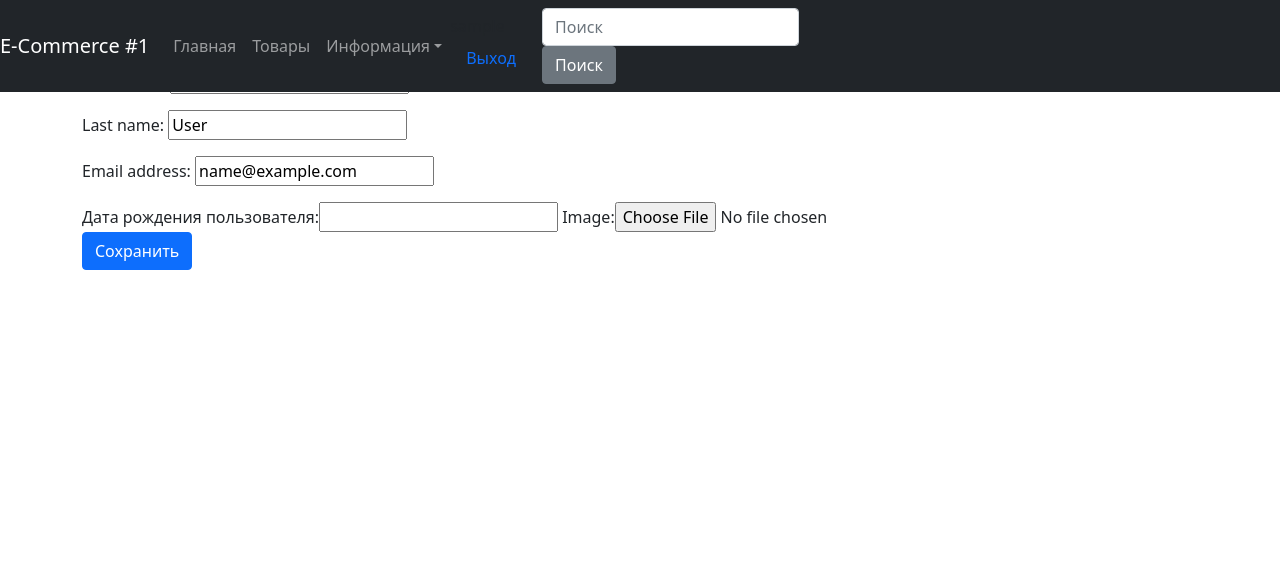
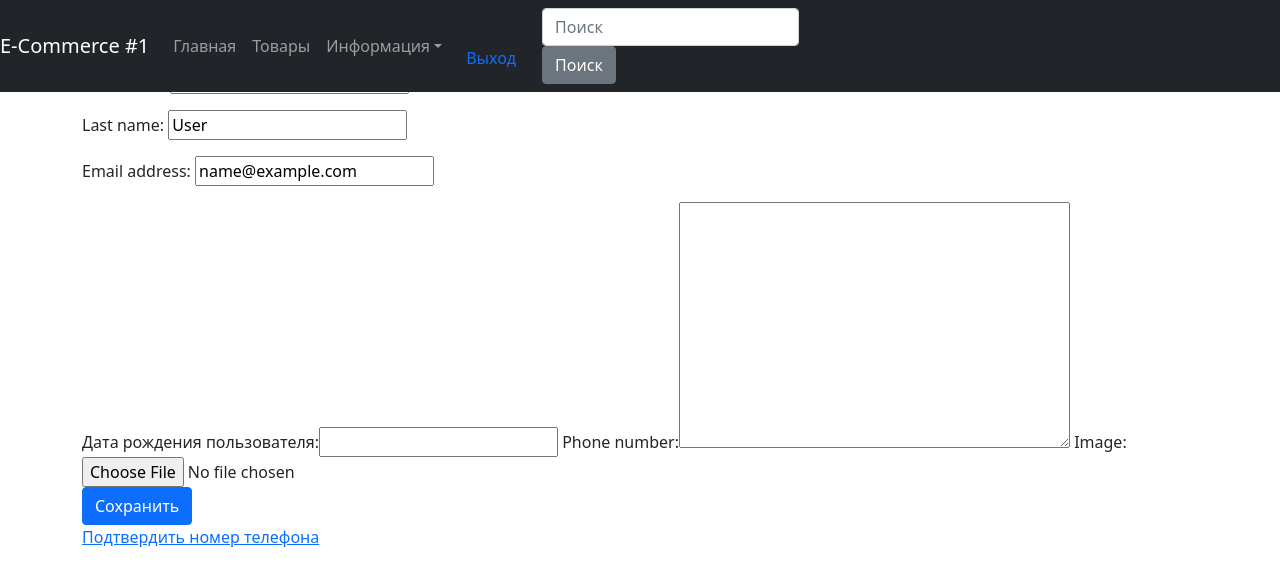
Before and after one commit to thinknetica-django-lab-02/Uzatte, a Django app: page /accounts/profile/ in a window 1280 px wide. Shown: the top 586 px of the page. Run offline with Django 3.2, Linux system fonts and the light colour scheme; the visitor is signed in with stand-in values (Sample User, id 1); parts of the project's set-up code (start-up, migrations or seed data) failed here and were passed over; some libraries are stand-ins or nearby versions.

Commit message:
created sms model, created sms notify task, created view, edited template for account

```diff
--- a/main/main/forms.py
+++ b/main/main/forms.py
@@ -27,7 +27,7 @@ class UserForm(forms.ModelForm):
         fields = ('first_name', 'last_name', 'email')
 
 
-ProfileFormSet = inlineformset_factory(User, Profile, fields='__all__',
+ProfileFormSet = inlineformset_factory(User, Profile, fields=('birth_date', 'user', 'phone_number', 'image'),
                                        extra=0, min_num=1, can_delete=False)
 
 
--- a/main/main/models.py
+++ b/main/main/models.py
@@ -13,6 +13,8 @@ from django.utils import timezone
 from django.utils.html import strip_tags
 
 from .tasks import send_mail_notification
+
+from phone_field import PhoneField
 
 
 def birth_date(value):
@@ -151,8 +153,10 @@ class Profile(models.Model):
     """
     user = models.OneToOneField(User, on_delete=models.CASCADE)
     birth_date = models.DateField('Дата рождения пользователя',
-                                  validators=[birth_date])
+                                  validators=[birth_date], blank=True)
     image = models.ImageField(upload_to='img', default='default.png')
+    phone_number = PhoneField('Номер телефона пользователя', blank=True)
+    phone_confirmed = models.PositiveIntegerField('Флаг подтверждения телефона')
 
     def __str__(self):
         """
@@ -180,3 +184,14 @@ class Profile(models.Model):
 
             mail.send_mail(subject, plain_message, from_email, [to],
                            html_message=html_message)
+
+
+class SMSlog(models.Model):
+    """
+    Class that describer sms codes and their status
+    We can have many codes on one user if he didn't response
+    on first one and request another.
+    """
+    code = models.PositiveIntegerField('Код подтверждения')
+    status = models.CharField('Статус ответа сервера', max_length=14)
+    user = models.ManyToManyField(User)
--- a/main/main/settings.py
+++ b/main/main/settings.py
@@ -45,6 +45,7 @@ INSTALLED_APPS = [
     'allauth.socialaccount',
     'allauth.socialaccount.providers.google',
     'django_celery_beat',
+    'phone_field',
 ]
 
 MIDDLEWARE = [
--- a/main/main/templates/main/user_edit.html
+++ b/main/main/templates/main/user_edit.html
@@ -2,6 +2,8 @@
 {% block title %} Профиль {% endblock %}
 {% block page_header %} Профиль {% endblock %}
 {% block page_content %}
+
+<p> {{ request.session.confirm_message }} </p>
 <form method="post">
     {% csrf_token %}
         {{ form.as_p }}
@@ -12,4 +14,7 @@
     <br>
   <button type="submit" class="btn btn-primary">Сохранить</button>
 </form>
+{% if not user.profile.phone_confirmed %}
+<a href = "/accounts/profile/phone_confirm"> Подтвердить номер телефона</a>
+{% endif %}
 {% endblock %}
--- a/main/main/urls.py
+++ b/main/main/urls.py
@@ -29,4 +29,6 @@ urlpatterns = [
     path('goods/<pk>/', views.GoodDetail.as_view(), name='good-detail'),
     path('goods/<pk>/edit', views.GoodEdit.as_view(), name='good-edit'),
     path('accounts/profile/', views.ProfileUpdate.as_view(), name='profile'),
+    path('accounts/profile/phone_confirm', views.phone_number_confirmation,
+         name='phone-confirm'),
 ] + static(settings.MEDIA_URL, document_root=settings.MEDIA_ROOT)
--- a/main/main/views.py
+++ b/main/main/views.py
@@ -2,11 +2,13 @@ from django.contrib.auth.mixins import LoginRequiredMixin
 from django.contrib.auth.mixins import PermissionRequiredMixin
 from django.contrib.auth.models import User
 from django.http.response import HttpResponseRedirect
+from django.shortcuts import redirect
 from django.shortcuts import render
 from django.views.generic import CreateView, DetailView, ListView, UpdateView
 
 from .forms import GoodForm, ProfileFormSet, UserForm
 from .models import Good
+from .tasks import send_phone_code
 
 
 def index(request):
@@ -75,7 +77,6 @@ class ProfileUpdate(LoginRequiredMixin, UpdateView):
         return context
 
     def get(self, request, *args, **kwargs):
-
         self.object = self.get_object(request)
         return self.render_to_response(self.get_context_data(request=request))
 
@@ -113,3 +114,23 @@ class GoodEdit(PermissionRequiredMixin, UpdateView):
     template_name = 'main/good_edit.html'
     success_url = '/goods/'
     permission_required = ('main.change_good', 'main.view_good')
+
+
+def phone_number_confirmation(request):
+    """
+    Function for confirmation user phone number
+    User can do it at amy moment in his profile
+    """
+    user = request.user
+    user_id = user.id
+    phone_number = str(user.profile.phone_number)
+    confirmation_flag = user.profile.phone_confirmed
+    if not confirmation_flag and phone_number:
+        send_phone_code.delay(phone_number, user_id)
+        confirm_message = "We sent 4 digit code to your phone"
+        request.session['confirm_message'] = confirm_message
+        return redirect('profile')
+    else:
+        confirm_message = 'You have already confirmed you phone number'
+        request.session['confirm_message'] = confirm_message
+        return redirect('profile')
```
Also changed, not shown: main/main/sms.py (added, +23 -0 lines), main/main/tasks.py (+12 -0 lines), main/main/migrations/0006_auto_20210414_1043.py (added), main/main/migrations/0007_auto_20210414_1325.py (added), main/main/migrations/0008_auto_20210414_1352.py (added), main/main/migrations/0009_auto_20210414_1354.py (added), 1 other file.
